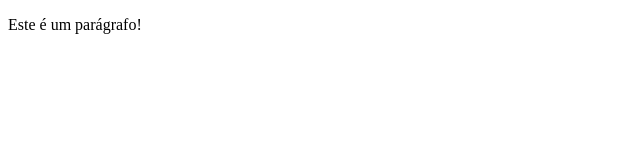
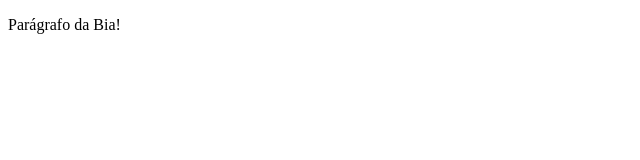
Before and after one commit to beatrizmanfredini/TAREFA280220, a plain HTML site: page index.html in a window 1280 px wide. Shown: the full height of the page, 0-640 px from the left. Drawn offline with Linux system fonts and the light colour scheme.

Commit message:
nova versao

```diff
--- a/index.html
+++ b/index.html
@@ -2,9 +2,9 @@
 	<html lang="pt-br">
 		<head>
 	<meta charset="utf-8">
-	<title>Meu sistema GitHub</title>
+	<title>Sistema GitHub</title>
 		</head>
 <body>
-	<p>Este é um parágrafo!</p>
+	<p>Parágrafo da Bia!</p>
 </body>
 </html>
```
